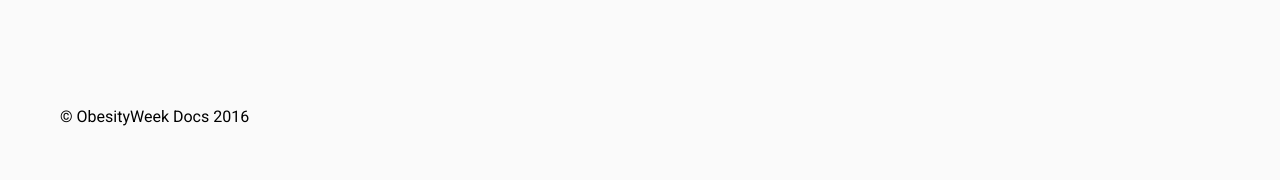
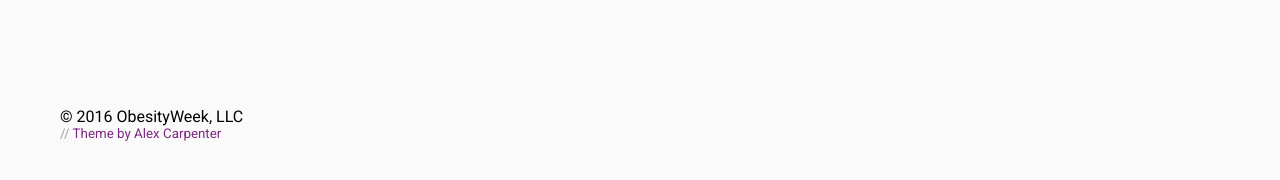
Before and after one commit to asmbs/ow-docs, a Jekyll site: the page built from index.md, in a window 1280 px wide and 1400 px high, scrolled down 272 px. Shown: the part 1132-1312 px from the top of the window. Built offline with Jekyll 4.4.1, drawn with Linux system fonts in a browser that asks for light colours.

Commit message:
adjust footer

```diff
--- a/_config.yml
+++ b/_config.yml
@@ -5,6 +5,7 @@
 
 # Site settings
 title: ObesityWeek Docs
+owner: ObesityWeek, LLC
 email: it@asmbs.org
 baseurl: /ow-docs
 theme: brand-purple
--- a/_includes/footer.html
+++ b/_includes/footer.html
@@ -1,11 +1,8 @@
 <footer class="c-footer">
   <div class="u-container c-footer__container">
-    <p>&copy; {{ site.title }} {{ site.time | date: '%Y' }}</p>
     <p>
-      {% if site.twitterUsername %}<a href="https://twitter.com/{{ site.twitterUsername }}">Twitter</a>{% endif %}
-      {% if site.githubUsername %}<a href="https://github.com/{{ site.githubUsername }}">Github</a>{% endif %}
-      {% if site.dribbbleUsername %}<a href="https://dribbble.com/{{ site.dribbbleUsername }}">Dribbble</a>{% endif %}
-      {% if site.codepenUsername %}<a href="http://codepen.io/{{ site.codepenUsername }}">CodePen</a>{% endif %}
+        &copy; {{ site.time | date: '%Y' }} {{ site.owner }}<br>
+        <small class="muted">// <a href="https://github.com/alexcarpenter/material-jekyll-theme">Theme by Alex Carpenter</a></small>
     </p>
   </div>
 </footer>
--- /dev/null
+++ b/_sass/base/_type.scss
@@ -0,0 +1,7 @@
+/* ==========================================================================
+   Type styles
+   ========================================================================== */
+
+.muted {
+    color: $c__grey;
+}
--- a/css/main.scss
+++ b/css/main.scss
@@ -10,7 +10,8 @@
 
 // Base
 @import
-  'base/reset';
+  'base/reset',
+  'base/type';
 
 // Utilities
 @import
```
